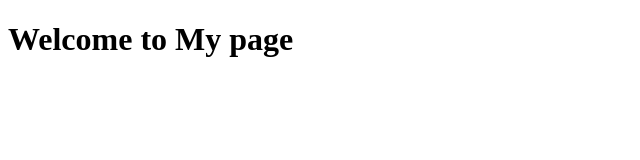
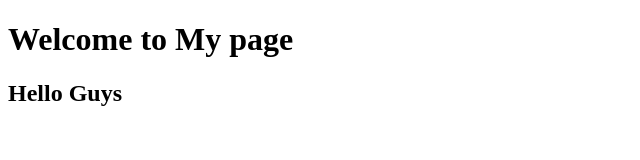
Before and after one commit to emeksdot/mockups, a plain HTML site: page web231/index.html in a window 1280 px wide. Shown: the whole page, without its empty margins (0-640 px from the left). Drawn offline with Linux system fonts and the light colour scheme.

Commit message:
first commit

```diff
--- a/web231/index.html
+++ b/web231/index.html
@@ -8,7 +8,9 @@
 <body>
     <div class="container">
         <header><h1>Welcome to My page</h1></header>
-        <main></main>
+        <main>
+            <h2>Hello Guys</h2>
+        </main>
         <footer></footer>
     </div>
 </body>
```
